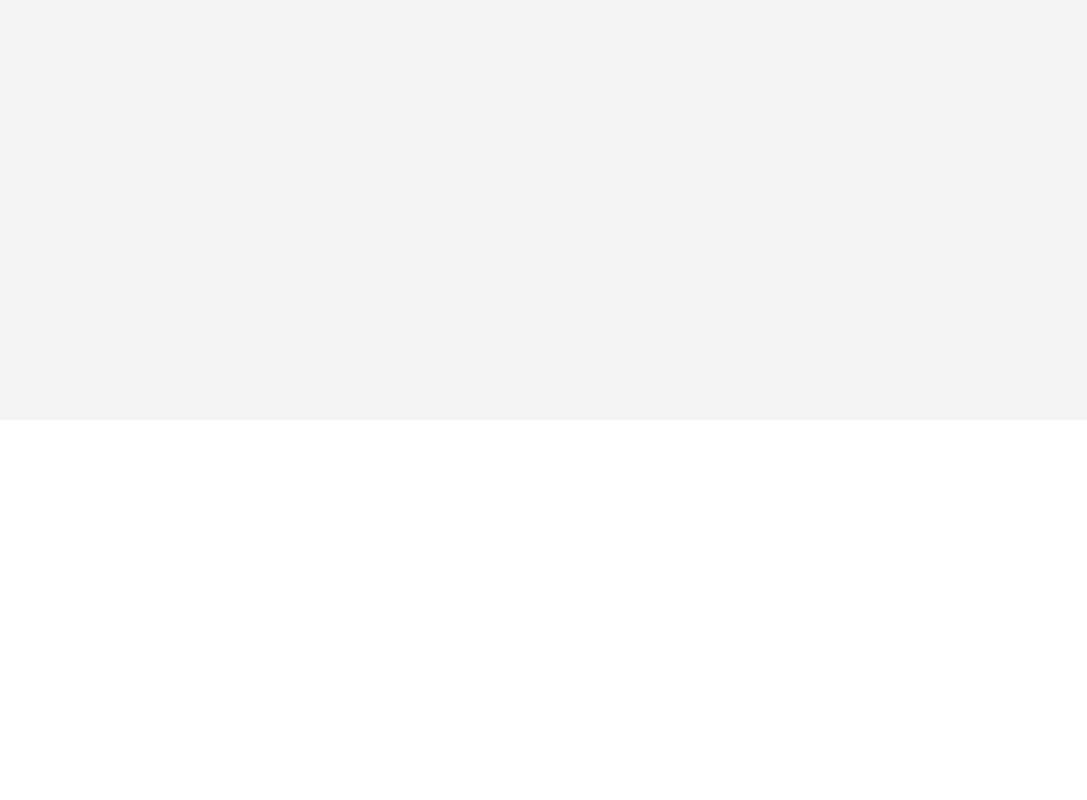
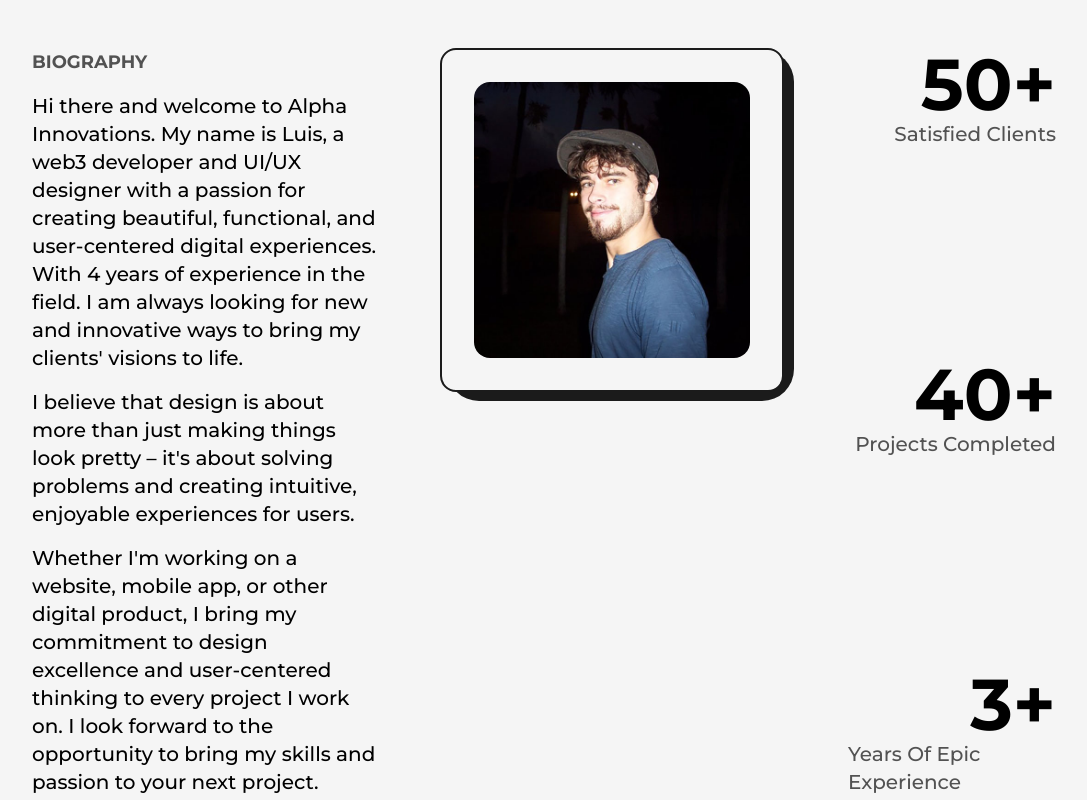
Before and after one commit to Jshanks21/portfolio-site, a Next.js app: page /about in a window 1280 px wide. Shown: the part 380-1180 px from the top of the page, without its empty margins (96-1183 px from the left). Before the commit the page ends 800 px from the top, so only its background shows below. Built offline with nearby package versions, Linux system fonts and the light colour scheme.

Commit message:
chore: about page UI complete

```diff
--- a/components/Footer.tsx
+++ b/components/Footer.tsx
@@ -14,7 +14,7 @@
 
           <div className='underline underline-offset-2 cursor-not-allowed'>
             <div className='has-tooltip'>
-              <span className='tooltip rounded shadow-lg p-1 bg-dark text-light -mt-10'>Site Coming Soon!</span>
+              <span className='tooltip rounded shadow-lg p-1 bg-dark text-light -mt-10'>Coming to an SERP near you!</span>
               Alpha Innovations
             </div>
           </div>
--- a/pages/about.tsx
+++ b/pages/about.tsx
@@ -1,10 +1,113 @@
-import React from 'react';
+import AnimatedText from '@/components/AnimatedText';
+import Layout from '@/components/Layout';
+import Head from 'next/head';
+import Image from 'next/image';
+import React, { useEffect, useRef } from 'react';
+import profilePic from '@/public/images/profile/cropped_profile.jpg'
+import { useInView, useMotionValue, useSpring } from 'framer-motion';
+
+
+const AnimatedNumbers = ({ value }: { value: number }) => {
+  const ref = useRef(null);
+
+  const motionValue = useMotionValue(0);
+  const springValue = useSpring(motionValue, { duration: 3000 });
+  const isInView = useInView(ref, { once: true });
+
+  useEffect(() => {
+    if (isInView) {
+      motionValue.set(value);
+    }
+  }, [isInView, value, motionValue]);
+
+  useEffect(() => {
+    springValue.on("change", (latest) => {
+      if (ref.current && latest.toFixed(0) <= value) {
+        (ref.current as any).innerHTML = Math.round(latest)
+      }
+    });
+
+  }, [value, springValue]);
+
+  return (
+    <span ref={ref}></span>
+  );
+};
 
 const about = () => {
   return (
-    <div>
-      about
-    </div>
+    <>
+      <Head >
+        <title>Alpha Innovations | About</title>
+        <meta name="description" content="Alpha Innovations is a software development company that provides software development services to clients." />
+      </Head>
+      <main className='flex w-full flex-col items-center justify-center'>
+        <Layout className='pt-16'>
+          <AnimatedText text='Passion Fuels Purpose!' className='mb-16' />
+          <div className='w-full grid grid-cols-8 gap-16'>
+
+            <div className='col-span-3 flex flex-col items-start justify-start'>
+              <h2 className='mb-4 text-lg font-bold uppercase text-dark/75'>Biography</h2>
+
+              <p className='font-medium'>
+                Hi there and welcome to Alpha Innovations. My name is Luis, a web3 developer and UI/UX designer with a passion for creating beautiful, functional,
+                and user-centered digital experiences. With 4 years of experience in the field. I am always looking for
+                new and innovative ways to bring my clients' visions to life.
+              </p>
+              <p className='my-4 font-medium'>
+                I believe that design is about more than just making things look pretty – it's about solving problems and
+                creating intuitive, enjoyable experiences for users.
+              </p>
+              <p className='font-medium'>
+                Whether I'm working on a website, mobile app, or
+                other digital product, I bring my commitment to design excellence and user-centered thinking to
+                every project I work on. I look forward to the opportunity to bring my skills and passion to your next project.
+              </p>
+
+            </div>
+
+            <div className='col-span-3 relative h-max rounded-2xl border-2 border-solid border-dark bg-light p-8'>
+              <div className='absolute top-0 -right-3 -z-10 w-[102%] h-[103%] rounded-[2rem] bg-dark' />
+
+              <Image src={profilePic} alt='Alpha Innovations - Luis' className='w-full h-auto rounded-2xl' />
+            </div>
+
+            <div className='col-span-2 flex flex-col items-end justify-between'>
+
+              <div className='flex flex-col items-end justify-center'>
+                <span className='inline-block text-7xl font-bold'>
+                  <AnimatedNumbers value={50} />+
+                </span>
+                <h2 className='text-xl font-medium capitalize text-dark/75'>
+                  satisfied clients
+                </h2>
+              </div>
+
+              <div className='flex flex-col items-end justify-center'>
+                <span className='inline-block text-7xl font-bold'>
+                  <AnimatedNumbers value={40} />+
+                </span>
+                <h2 className='text-xl font-medium capitalize text-dark/75'>
+                  projects completed
+                </h2>
+              </div>
+
+              <div className='flex flex-col items-end justify-center'>
+                <span className='inline-block text-7xl font-bold'>
+                  <AnimatedNumbers value={3} />+
+                </span>
+                <h2 className='text-xl font-medium capitalize text-dark/75'>
+                  years of epic experience
+                </h2>
+              </div>
+
+            </div>
+
+          </div>
+        </Layout>
+      </main>
+
+    </>
   );
 };
 
```
Also changed, not shown: public/images/profile/cropped_profile.jpg (added).
